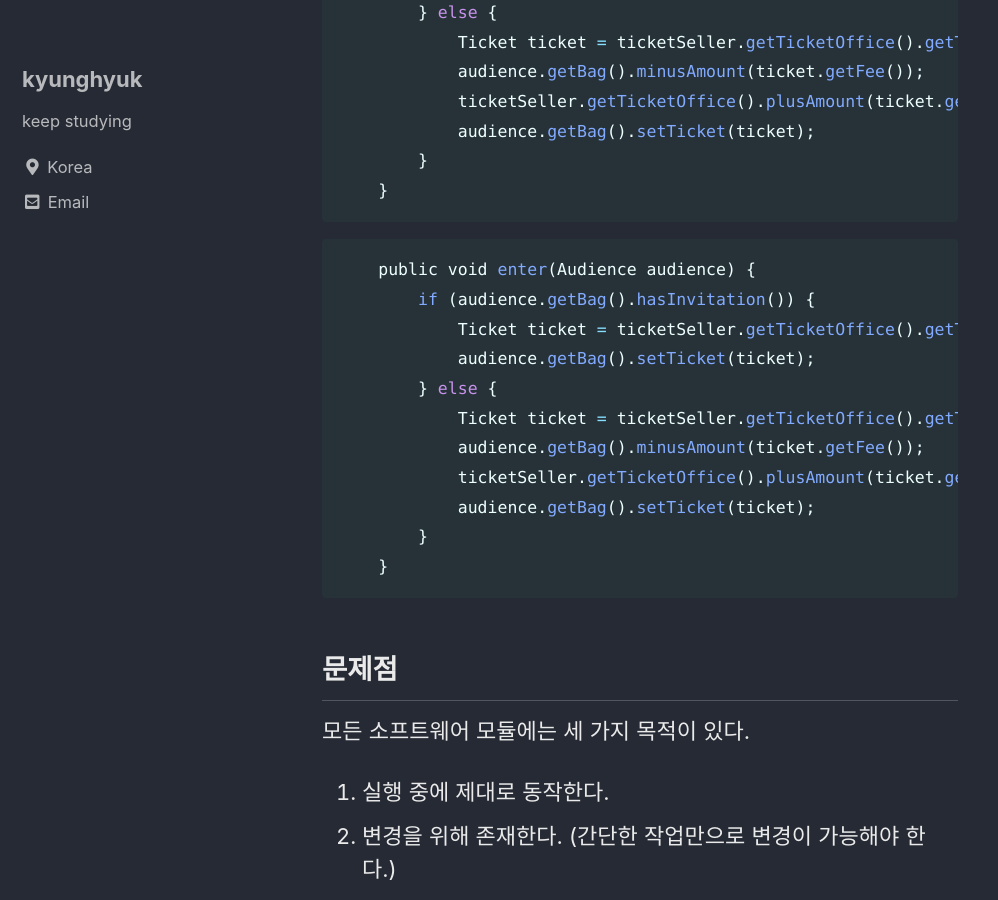
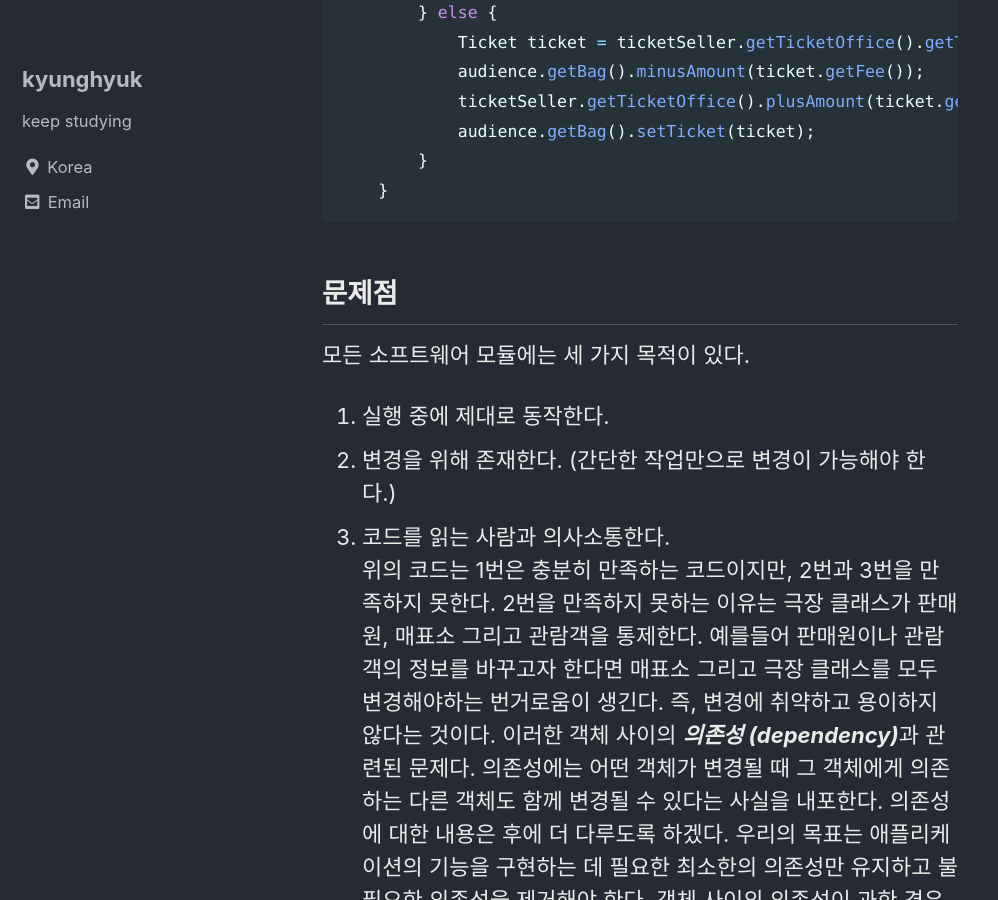
Before and after one commit to kyunghyukCHO/kyunghyukCHO.github.io, a Jekyll site: the page built from _posts/2023-02-01-paradigm.md, in a window 1280 px wide and 900 px high, scrolled down 2658 px. Shown: the whole window, without its empty margins (0-998 px from the left). Built offline with Jekyll 4.4.1, drawn with Linux system fonts in a browser that asks for light colours; cached includes are drawn as plain includes.

Commit message:
Update 2023-02-01-paradigm.md

````diff
--- a/_posts/2023-02-01-paradigm.md
+++ b/_posts/2023-02-01-paradigm.md
@@ -48,19 +48,6 @@ title:  " [오브젝트] 패러다임(Paradigm) 과 객체지향 설계 "
     }
 ```
 
-```python
-    public void enter(Audience audience) {
-        if (audience.getBag().hasInvitation()) {
-            Ticket ticket = ticketSeller.getTicketOffice().getTicket();
-            audience.getBag().setTicket(ticket);
-        } else {
-            Ticket ticket = ticketSeller.getTicketOffice().getTicket();
-            audience.getBag().minusAmount(ticket.getFee());
-            ticketSeller.getTicketOffice().plusAmount(ticket.getFee());
-            audience.getBag().setTicket(ticket);
-        }
-    }
-```
 
 문제점
 ---
````
